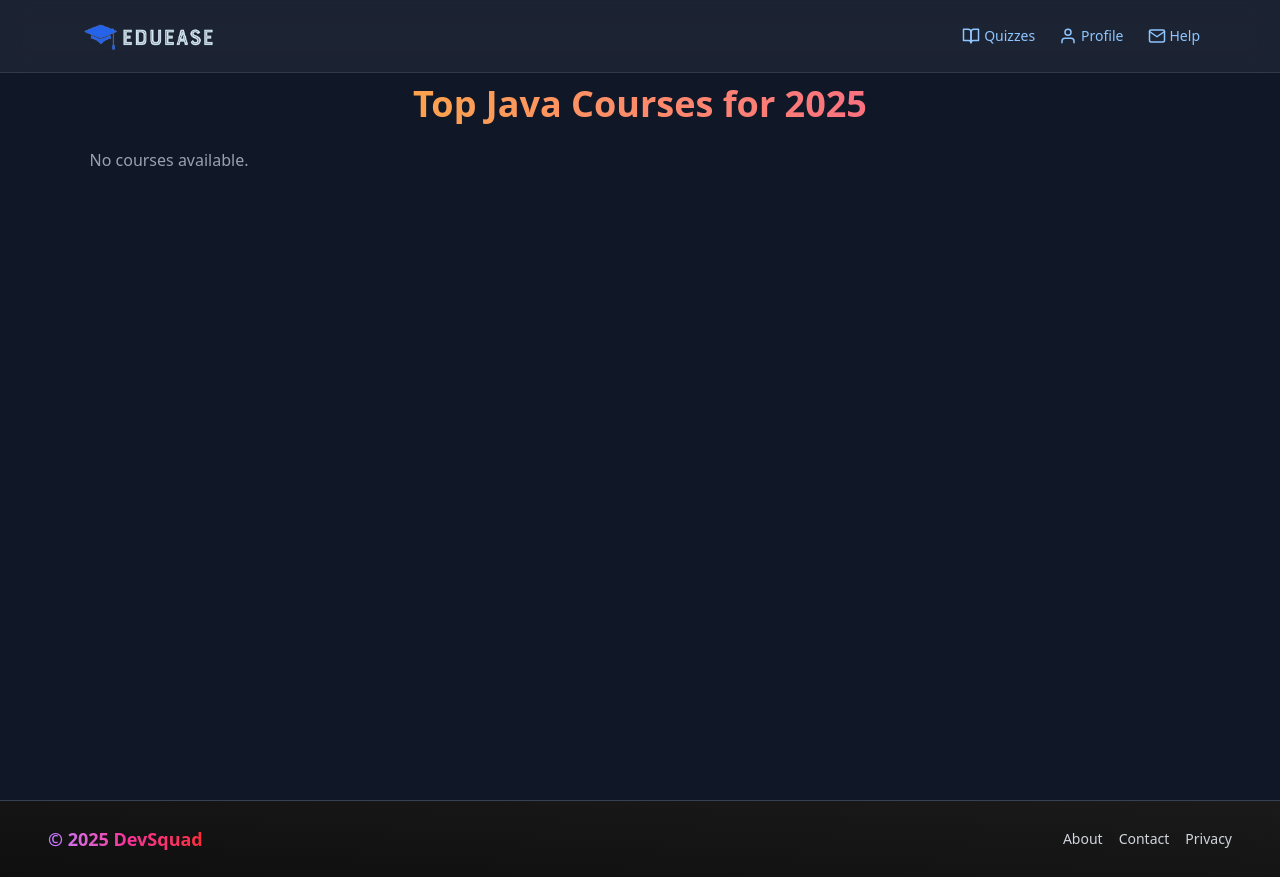
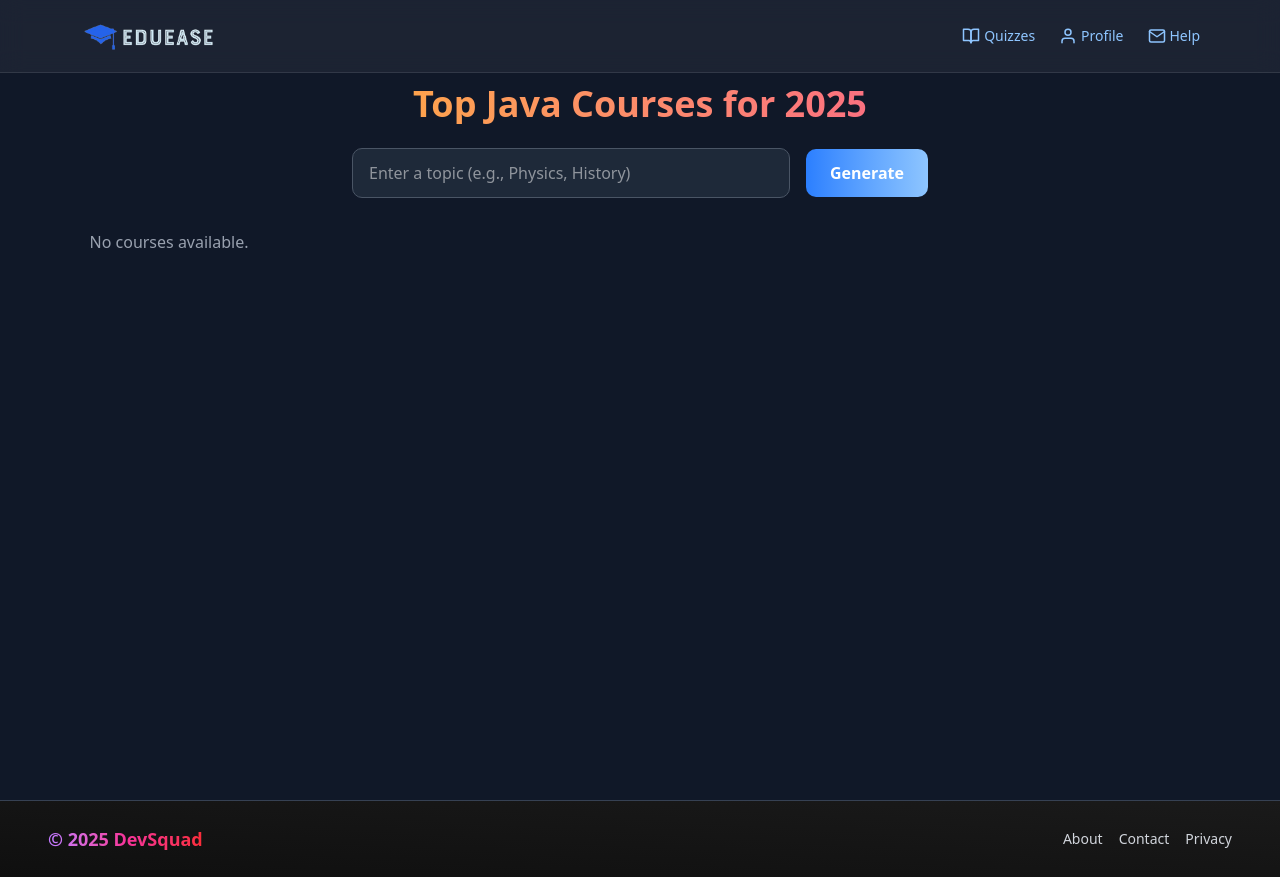
Before and after one commit to YashSharma10/EduEase, a React (Vite) app in the folder client/: page /course in a window 1280 px wide. Built offline with nearby package versions, Linux system fonts and the light colour scheme.

Commit message:
final with serper

```diff
--- a/client/src/pages/CoursesPage.jsx
+++ b/client/src/pages/CoursesPage.jsx
@@ -1,3 +1,69 @@
+// // import Header from "@/components/ui/common/header";
+// // import React, { useEffect, useState } from "react";
+
+// // export default function CoursesPage() {
+// //   const [personData, setPersonData] = useState(
+// //     JSON.parse(localStorage.getItem("profileId"))
+// //   );
+
+// //   const [searchResults, setSearchResults] = useState([]);
+
+// //   useEffect(() => {
+// //     if (personData) {
+// //       const sendPersonData = async () => {
+// //         const queryParam = encodeURIComponent(JSON.stringify(personData));
+// //         try {
+// //           const response = await fetch(
+// //             `http://localhost:5001/api/serper/search?q=${queryParam}`
+// //           );
+// //           const result = await response.json();
+// //           let a = result.person
+// //           console.log("Initial fetch result:", a.image);
+// //           setSearchResults(result.person || []); // Assuming the courses are in result.courses
+// //         } catch (error) {
+// //           console.error("Failed to fetch data from backend:", error);
+// //         }
+// //       };
+
+// //       sendPersonData();
+// //     }
+// //   }, [personData]);
+
+// //   return (
+// //     <div className="min-h-screen bg-gray-900 text-white p-6">
+// //       <Header />
+// //       <h1 className="text-4xl font-bold mb-6 text-center text-transparent bg-clip-text bg-gradient-to-r from-yellow-400 to-pink-500 my-15">
+// //         Top Java Courses for 2025 {personData?.classGrade}{" "}
+// //         {personData?.learningPace} {personData?.learningStyle}
+// //       </h1>
+
+// //       <div className="grid gap-6 sm:grid-cols-2 lg:grid-cols-3 xl:grid-cols-4">
+// //         {searchResults.map((course, index) => (
+// //           <a
+// //             key={index}
+// //             href={course.link}
+// //             target="_blank"
+// //             rel="noopener noreferrer"
+// //             className="bg-gray-800 rounded-2xl overflow-hidden shadow-lg hover:shadow-2xl transition duration-300 group"
+// //           >
+// //             <img
+// //               src={course.imageUrl}
+// //               alt={course.title}
+// //               className="w-full h-48 object-cover group-hover:scale-105 transition-transform duration-300"
+// //             />
+// //             <div className="p-4">
+// //               <h2 className="text-lg font-semibold mb-2 group-hover:text-yellow-400">
+// //                 {course.title}
+// //               </h2>
+// //               <p className="text-sm text-gray-400">{course.source}</p>
+// //             </div>
+// //           </a>
+// //         ))}
+// //       </div>
+// //     </div>
+// //   );
+// // }
+
 // import Header from "@/components/ui/common/header";
 // import React, { useEffect, useState } from "react";
 
@@ -7,19 +73,37 @@
 //   );
 
 //   const [searchResults, setSearchResults] = useState([]);
-
+//   const [topicInput, setTopicInput] = useState("");
+//   function handleTopicSubmit() {
+//     console.log(topicInput);
+//     sendPersonData()
+//   }
 //   useEffect(() => {
 //     if (personData) {
 //       const sendPersonData = async () => {
 //         const queryParam = encodeURIComponent(JSON.stringify(personData));
 //         try {
+//           // const response = await fetch(
+//           //   `http://localhost:5001/api/serper/search?q=${queryParam}`
+//           // );
 //           const response = await fetch(
-//             `http://localhost:5001/api/serper/search?q=${queryParam}`
+//             `http://localhost:5001/api/serper/search?q=${queryParam}&newParam=${topicInput}`
 //           );
+
 //           const result = await response.json();
-//           let a = result.person
-//           console.log("Initial fetch result:", a.image);
-//           setSearchResults(result.person || []); // Assuming the courses are in result.courses
+//           console.log("Fetched result:", result.images);
+//           setSearchResults(result.images);
+//           // Parse the person data if it's a string
+//           // const person = JSON.parse(result.person);
+
+//           // Check if courses exist and are in an array
+//           if (person.courses && Array.isArray(person.courses)) {
+//             setSearchResults(person.courses); // Set the courses to state
+//           } else {
+//             console.error(
+//               "Courses data is not available or incorrectly structured"
+//             );
+//           }
 //         } catch (error) {
 //           console.error("Failed to fetch data from backend:", error);
 //         }
@@ -36,29 +120,48 @@
 //         Top Java Courses for 2025 {personData?.classGrade}{" "}
 //         {personData?.learningPace} {personData?.learningStyle}
 //       </h1>
-
+//       {/* Input topic section */}
+//       <div className="w-full max-w-xl mx-auto mb-8 flex items-center gap-4">
+//         <input
+//           type="text"
+//           placeholder="Enter a topic (e.g., Physics, History)"
+//           className="w-full px-4 py-3 rounded-lg bg-gray-800 text-white border border-gray-600 focus:outline-none focus:ring-2 focus:ring-blue-400"
+//           value={topicInput}
+//           onChange={(e) => setTopicInput(e.target.value)}
+//         />
+//         <button
+//           onClick={handleTopicSubmit}
+//           className="px-6 py-3 rounded-lg bg-gradient-to-r from-blue-500 to-blue-300 hover:from-blue-400 hover:to-blue-200 text-white font-semibold"
+//         >
+//           Generate
+//         </button>
+//       </div>
 //       <div className="grid gap-6 sm:grid-cols-2 lg:grid-cols-3 xl:grid-cols-4">
-//         {searchResults.map((course, index) => (
-//           <a
-//             key={index}
-//             href={course.link}
-//             target="_blank"
-//             rel="noopener noreferrer"
-//             className="bg-gray-800 rounded-2xl overflow-hidden shadow-lg hover:shadow-2xl transition duration-300 group"
-//           >
-//             <img
-//               src={course.imageUrl}
-//               alt={course.title}
-//               className="w-full h-48 object-cover group-hover:scale-105 transition-transform duration-300"
-//             />
-//             <div className="p-4">
-//               <h2 className="text-lg font-semibold mb-2 group-hover:text-yellow-400">
-//                 {course.title}
-//               </h2>
-//               <p className="text-sm text-gray-400">{course.source}</p>
-//             </div>
-//           </a>
-//         ))}
+//         {searchResults.length > 0 ? (
+//           searchResults.map((course, index) => (
+//             <a
+//               key={index}
+//               href={course.link}
+//               target="_blank"
+//               rel="noopener noreferrer"
+//               className="bg-gray-800 rounded-2xl overflow-hidden shadow-lg hover:shadow-2xl transition duration-300 group"
+//             >
+//               <img
+//                 src={course.imageUrl}
+//                 alt={course.title}
+//                 className="w-full h-48 object-cover group-hover:scale-105 transition-transform duration-300"
+//               />
+//               <div className="p-4">
+//                 <h2 className="text-lg font-semibold mb-2 group-hover:text-yellow-400">
+//                   {course.title}
+//                 </h2>
+//                 <p className="text-sm text-gray-400">{course.source}</p>
+//               </div>
+//             </a>
+//           ))
+//         ) : (
+//           <p className="text-center text-gray-400">No courses available.</p>
+//         )}
 //       </div>
 //     </div>
 //   );
@@ -74,35 +177,33 @@ export default function CoursesPage() {
   );
 
   const [searchResults, setSearchResults] = useState([]);
+  const [topicInput, setTopicInput] = useState("");
 
-  useEffect(() => {
-    if (personData) {
   const sendPersonData = async () => {
     const queryParam = encodeURIComponent(JSON.stringify(personData));
     try {
       const response = await fetch(
-            `http://localhost:5001/api/serper/search?q=${queryParam}`
+        `http://localhost:5001/api/serper/search?q=${queryParam}&newParam=${(topicInput)}`
       );
       const result = await response.json();
       console.log("Fetched result:", result.images);
-          setSearchResults(result.images);
-          // Parse the person data if it's a string
-          // const person = JSON.parse(result.person);
 
-          // Check if courses exist and are in an array
-          if (person.courses && Array.isArray(person.courses)) {
-            setSearchResults(person.courses);  // Set the courses to state
-          } else {
-            console.error("Courses data is not available or incorrectly structured");
-          }
+      // Assuming the API returns a list of courses in result.images
+      setSearchResults(result.images || []);
     } catch (error) {
       console.error("Failed to fetch data from backend:", error);
     }
   };
 
+  const handleTopicSubmit = () => {
+    console.log("Generate button clicked");
+    console.log("Submitted topic:", topicInput);
+    if (personData && topicInput.trim()) {
       sendPersonData();
+    } else {
+      console.log("personData or topicInput is invalid");
     }
-  }, [personData]);
+  };
 
   return (
     <div className="min-h-screen bg-gray-900 text-white p-6">
@@ -111,6 +212,23 @@ export default function CoursesPage() {
         Top Java Courses for 2025 {personData?.classGrade}{" "}
         {personData?.learningPace} {personData?.learningStyle}
       </h1>
+
+      {/* Input topic section */}
+      <div className="w-full max-w-xl mx-auto mb-8 flex items-center gap-4">
+        <input
+          type="text"
+          placeholder="Enter a topic (e.g., Physics, History)"
+          className="w-full px-4 py-3 rounded-lg bg-gray-800 text-white border border-gray-600 focus:outline-none focus:ring-2 focus:ring-blue-400"
+          value={topicInput}
+          onChange={(e) => setTopicInput(e.target.value)}
+        />
+        <button
+          onClick={handleTopicSubmit}
+          className="px-6 py-3 rounded-lg bg-gradient-to-r from-blue-500 to-blue-300 hover:from-blue-400 hover:to-blue-200 text-white font-semibold"
+        >
+          Generate
+        </button>
+      </div>
 
       <div className="grid gap-6 sm:grid-cols-2 lg:grid-cols-3 xl:grid-cols-4">
         {searchResults.length > 0 ? (
```
Also changed, not shown: 1 other file (tests, documents, lock files or other folders). Lines whose indentation alone changed are shown as unchanged.
